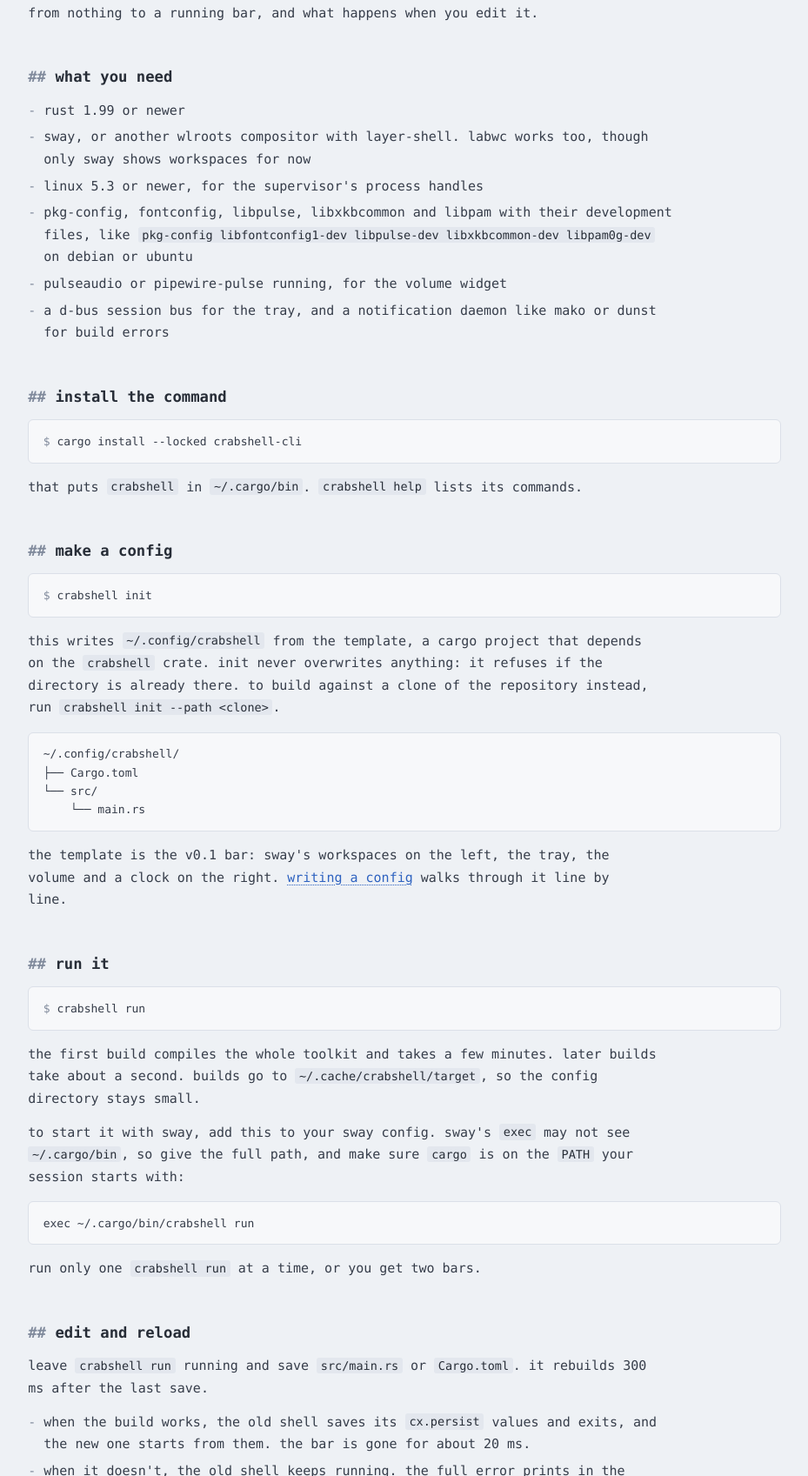
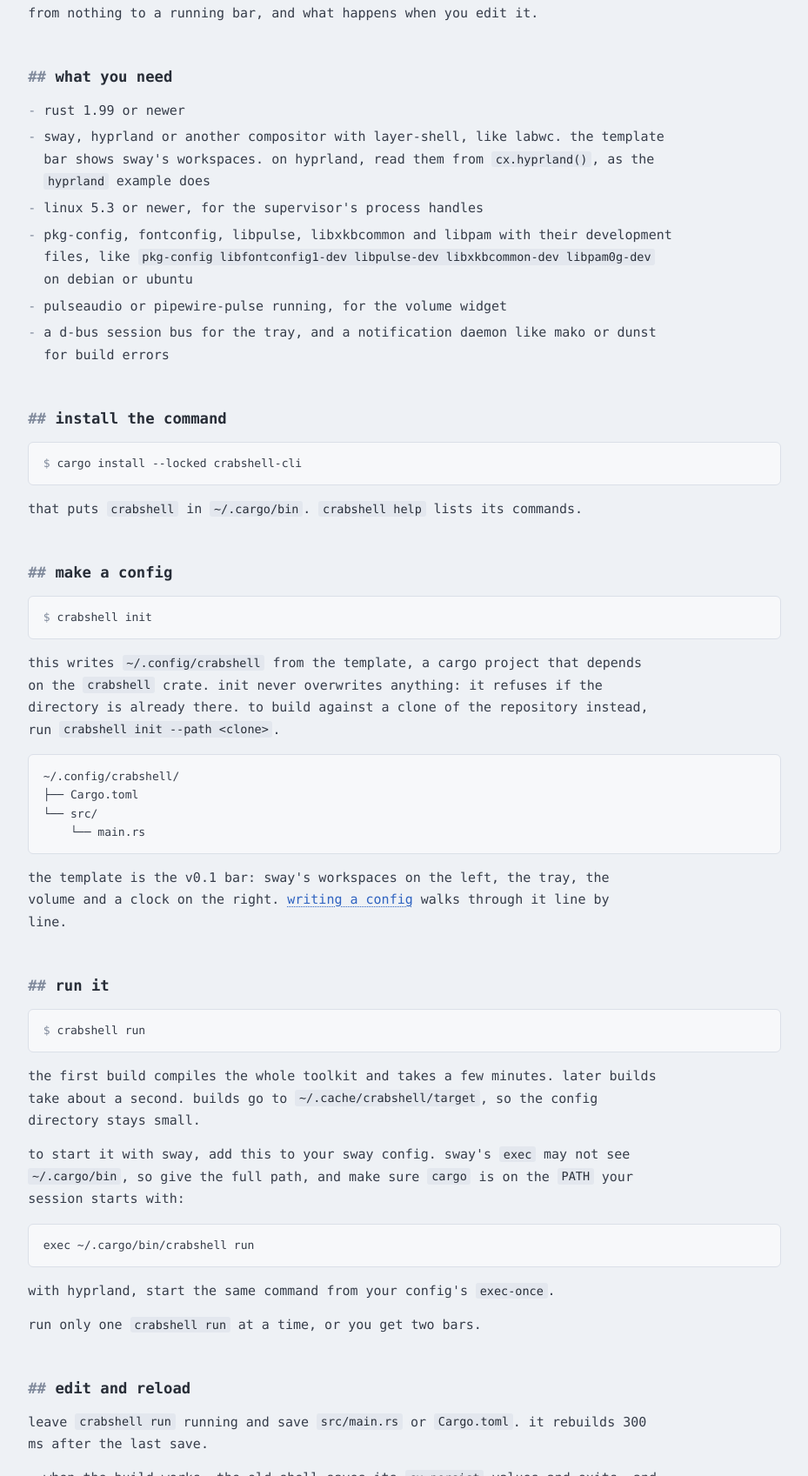
Before and after one commit to w0x7y/crabshell, a plain HTML site: page docs/site/start.html in a window 1280 px wide. Shown: the part 193-1890 px from the top of the page at 87% size, without its empty margins (175-1104 px from the left). Drawn offline with Linux system fonts and the light colour scheme; a web font is replaced by a local one.

Commit message:
Mark the 0.2 release on the site and in the design doc, and say how to start crabshell on Hyprland

```diff
--- a/docs/site/data.js
+++ b/docs/site/data.js
@@ -223,6 +223,7 @@ const PHASES = [
       ["yes", "generic workspaces and the shortcut inhibitor"],
       ["yes", "exit check: the hyprland example against a fake hyprland"],
       ["no", "checked by hand on a real hyprland"],
+      ["yes", "phases 7 to 12 released as v0.2 on crates.io"],
     ],
   },
   {
--- a/docs/site/start.html
+++ b/docs/site/start.html
@@ -52,8 +52,9 @@
       <ul>
         <li>rust 1.99 or newer</li>
         <li>
-          sway, or another wlroots compositor with layer-shell. labwc works too,
-          though only sway shows workspaces for now
+          sway, hyprland or another compositor with layer-shell, like labwc. the
+          template bar shows sway's workspaces. on hyprland, read them from
+          <code>cx.hyprland()</code>, as the <code>hyprland</code> example does
         </li>
         <li>linux 5.3 or newer, for the supervisor's process handles</li>
         <li>
@@ -116,6 +117,10 @@ $ cargo install --locked crabshell-cli</pre>
         <code>PATH</code> your session starts with:
       </p>
       <pre class="code" data-lang="sh">exec ~/.cargo/bin/crabshell run</pre>
+      <p>
+        with hyprland, start the same command from your config's
+        <code>exec-once</code>.
+      </p>
       <p>
         run only one <code>crabshell run</code> at a time, or you get two bars.
       </p>
```
Also changed, not shown: docs/site/roadmap.html (+5 -2 lines), 2 other files.
